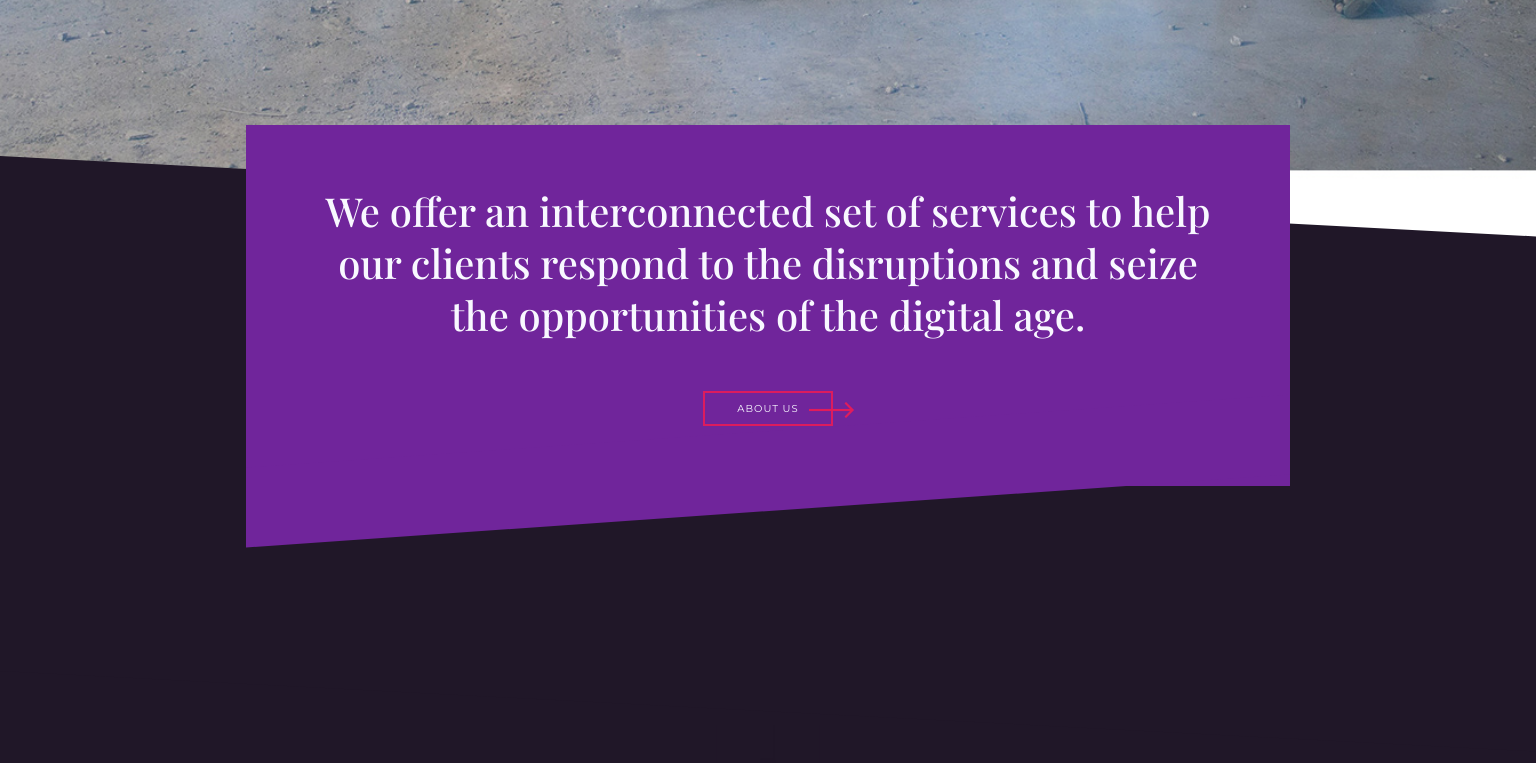
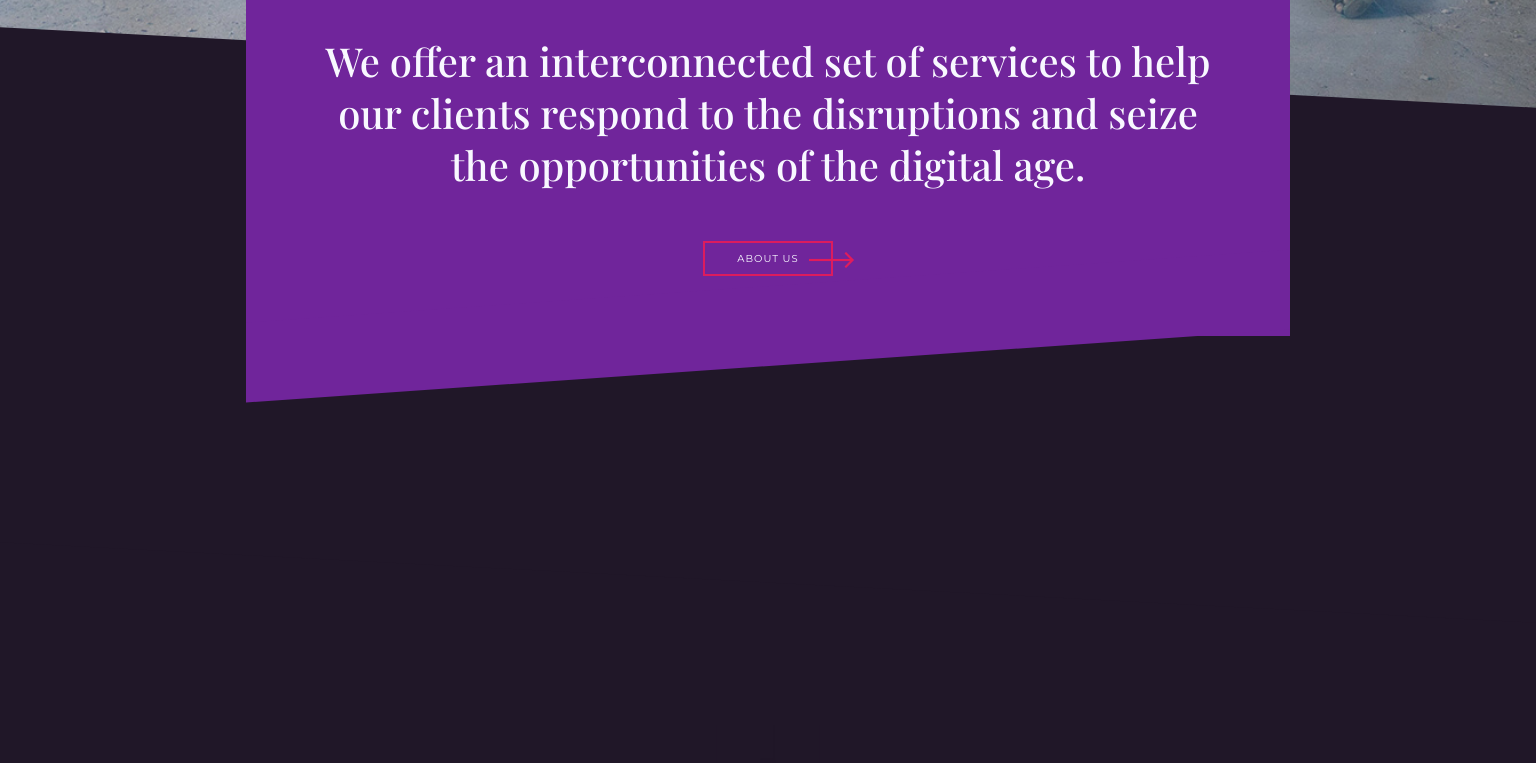
Before and after one commit to JamBro22/king-james-challenge, a plain HTML site: page index.html in a window 1536 px wide. Shown: the part 800-1563 px from the top of the page. Drawn offline with nearby package versions, Linux system fonts and the light colour scheme.

Commit message:
styling adjustment for larger screens

```diff
--- a/styles/scss/_adSection.scss
+++ b/styles/scss/_adSection.scss
@@ -44,7 +44,7 @@
       width: 100%;
       background-color: $primaryColor;
       margin: -60px;
-      transform: skewY(-4deg) translateY(65px);
+      transform: skewY(-4deg) translateY(70px);
       z-index: -1;
     }
   }
--- a/styles/scss/_mobile.scss
+++ b/styles/scss/_mobile.scss
@@ -38,3 +38,22 @@
     }
   }
 }
+
+// larger devices
+@media only screen and (min-width: 1400px) {
+  .ad-section {
+    height: 150vh;
+
+    &::before {
+      transform: skewY(3deg) translateY(-50%);
+    }
+
+    .purple-box {
+      transform: translateY(-750px);
+    }
+  }
+
+  .data-section {
+    height: 120vh;
+  }
+}
```
Also changed, not shown: styles/css/style.css.
